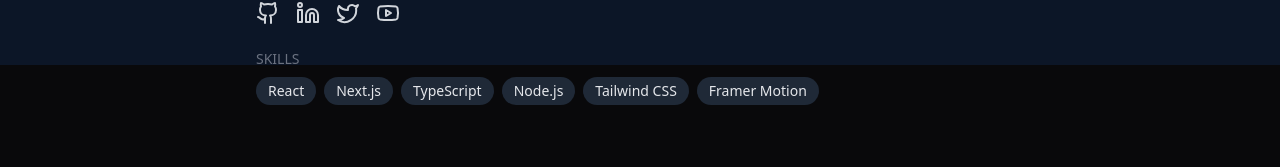
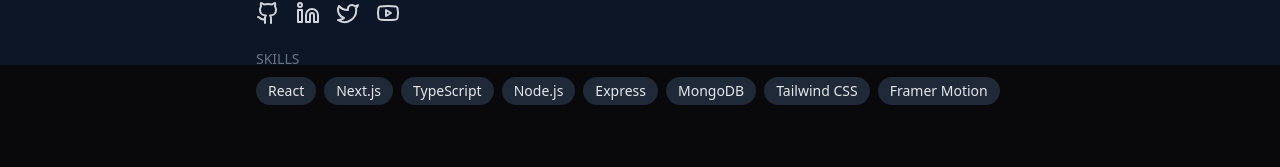
Before and after one commit to nswarnob/my_portfolio, a React (Vite) app: page / in a window 1280 px wide. Shown: the part 415-582 px from the top of the page. Built offline with nearby package versions, Linux system fonts and the light colour scheme.

Commit message:
theme edited

```diff
--- a/src/data/portfolioData.js
+++ b/src/data/portfolioData.js
@@ -31,6 +31,8 @@
     "Next.js",
     "TypeScript",
     "Node.js",
+    "Express",
+    "MongoDB",
     "Tailwind CSS",
     "Framer Motion",
   ],
```
